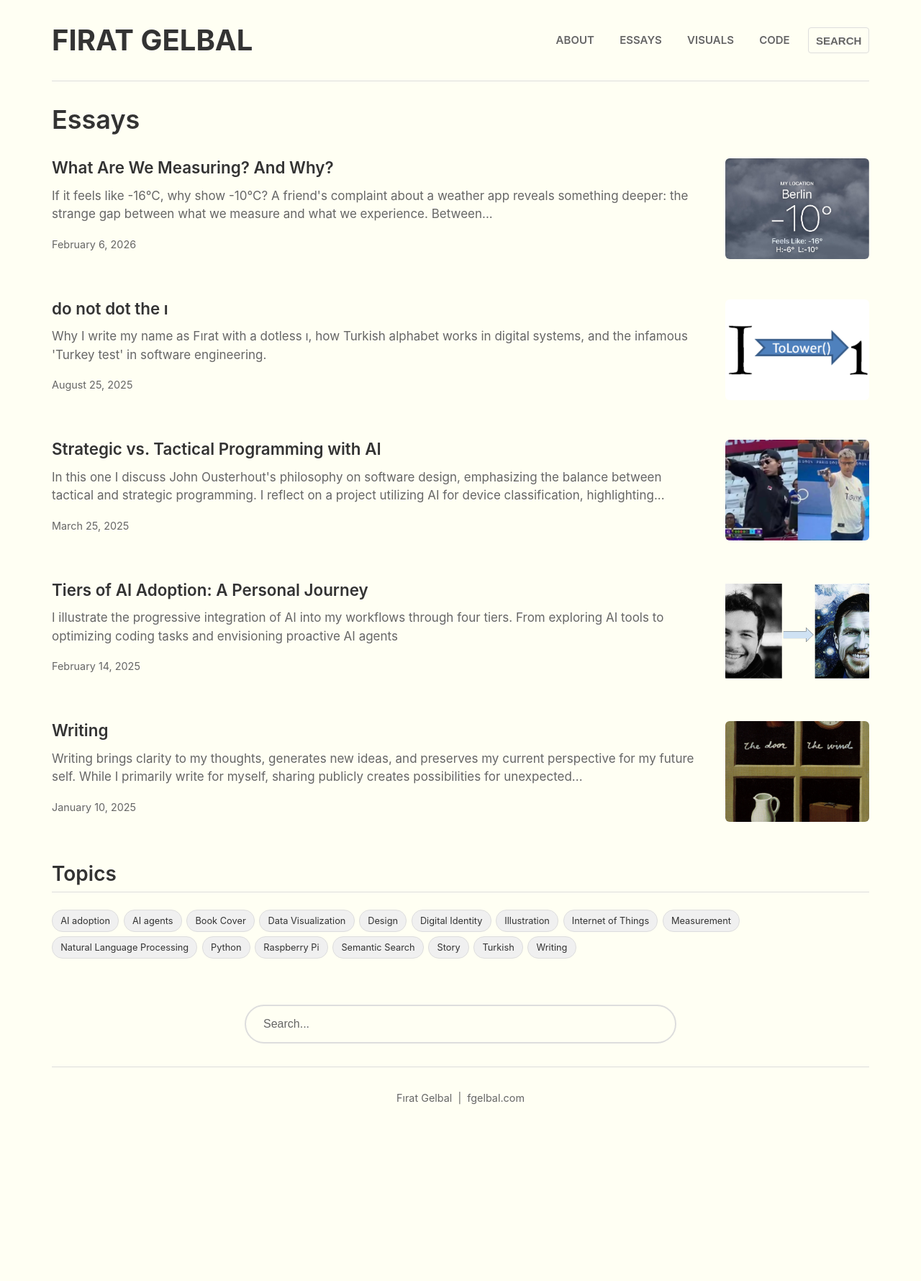
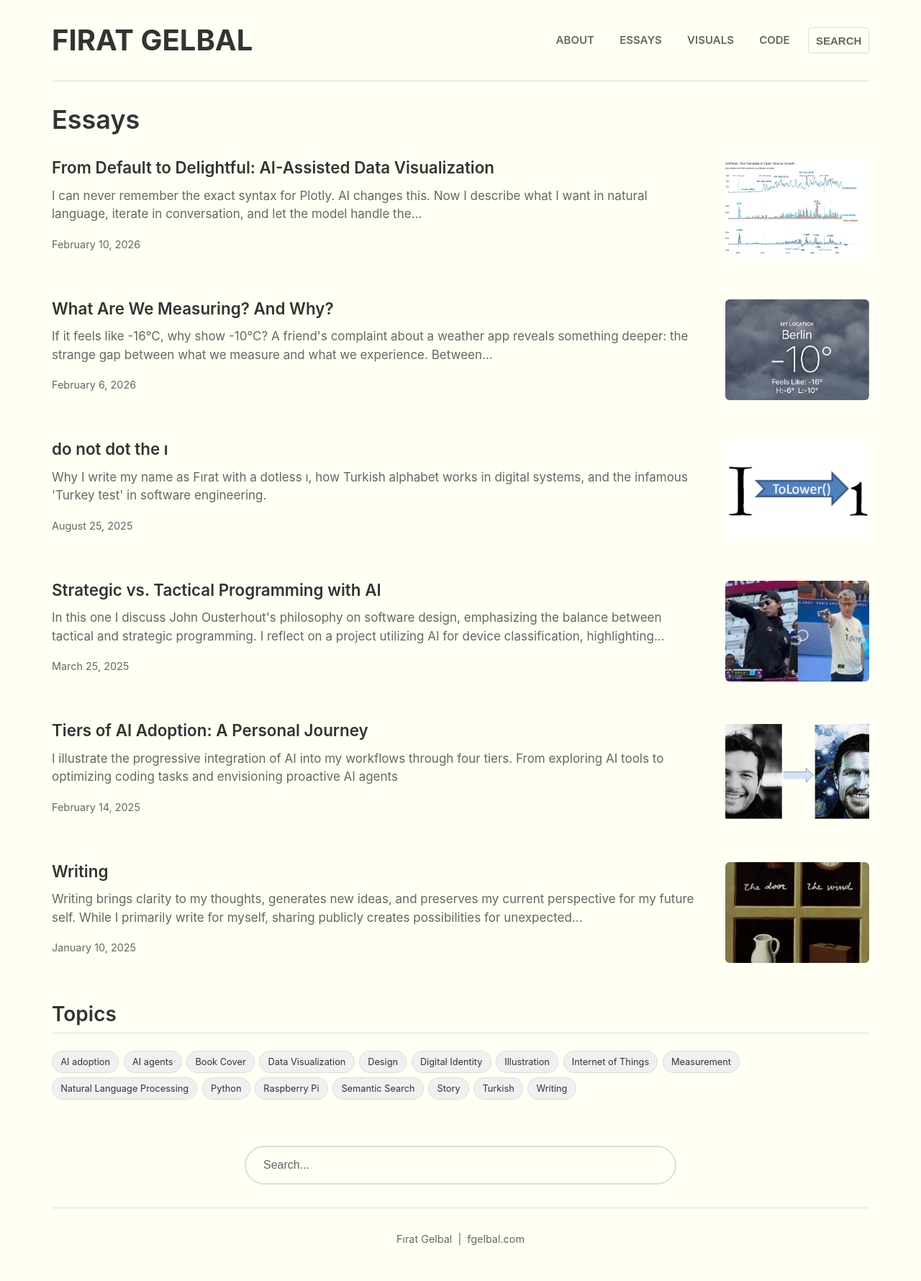
Before and after one commit to gelbal/gelbal.github.io, a Jekyll site: the page built from essays.html, in a window 1280 px wide. Shown: the whole page at 72% size. Built offline with Jekyll 4.4.1, drawn with Linux system fonts in a browser that asks for light colours; before the commit the page ends 1585 px from its top, so only the background shows below that; part of the change alters nothing that is shown.

Commit message:
Add new post: 'From Default to Delightful: AI-Assisted Data Visualization'
Co-Authored-By: Claude Opus 4.6 <noreply@anthropic.com>

```diff
--- /dev/null
+++ b/_posts/2026-02-10-from-default-to-delightful.md
@@ -0,0 +1,150 @@
+---
+title: "From Default to Delightful: AI-Assisted Data Visualization"
+thumbnail: "/assets/images/2026-02-10-from-default-to-delightful/evolution_iteration_5_storytelling.png"
+category: "essay"
+tags: ["latest", "Data Visualization", "AI agents"]
+date: 2026-02-10
+excerpt: "I can never remember the exact syntax for Plotly. AI changes this. Now I describe what I want in natural language, iterate in conversation, and let the model handle the boilerplate. Five prompts transformed default charts into a visual story of WordPress's 20-year evolution."
+---
+
+*This post was originally published at [data.blog](https://data.blog/2026/02/10/from-default-to-delightful-ai-assisted-data-visualization/).*
+
+<div style="display: flex; gap: 2rem; align-items: flex-start;">
+<div>
+<p>Default:</p>
+<img src="/assets/images/2026-02-10-from-default-to-delightful/evolution_iteration_1_defaults.png" alt="Default Plotly chart" style="width:100%;" />
+</div>
+<div>
+<p>Delightful:</p>
+<img src="/assets/images/2026-02-10-from-default-to-delightful/evolution_iteration_5_storytelling.png" alt="Delightful storytelling chart" style="width:100%;" />
+</div>
+</div>
+
+The same data. The same library. Five prompts and a couple of visualization principles transformed one into the other.
+
+* * *
+
+I can never remember the exact syntax for Plotly. Or Matplotlib. Or any other visualization library.
+
+That used to mean choosing between two poor options: wrestle with documentation, or settle for drag-and-drop tools that can't do what I actually want.
+
+AI changes this. Now I describe what I want in plain language, iterate through ideas in conversation, and let the model handle the boilerplate. I focus on the design while AI handles the API.
+
+This post walks through that process. I used [Claude](https://claude.ai/) and [Plotly](https://plotly.com/), but the approach works with any capable coding assistant visualization library. Starting from defaults and progressively applying data visualization best practices, all through natural language prompts. The complete code is [available on GitHub](https://github.com/gelbal/repo-history-analyze).
+
+The data is the [WordPress.org](https://wordpress.org/) open source project [code changes history](https://core.trac.wordpress.org/) (2003–2025), tracking contributors and lines of code changed.
+
+WordPress credits contributors via "Props" tags in commit messages—crediting not just committers, but reviewers, testers, bug reporters, and patch authors. "Contributors" means everyone credited via Props.
+
+## Iteration 0: Raw Weekly Data Won't Work
+
+Raw weekly data is useful for operational monitoring, but not so effective for storytelling. Single large commits create spikes. Holidays create gaps. The signal gets lost in noise.
+
+![Raw weekly data chart](/assets/images/2026-02-10-from-default-to-delightful/evolution_iteration_0_weekly.png)
+
+A 12-week rolling window smooths this noise, revealing sustained patterns rather than one-off events. Now we can see trends and tell a story.
+
+## Iteration 1: Plotly Defaults
+
+AI Prompt: "Create line charts showing contributors over time in one chart, and lines added and deleted in a second chart."
+
+This is what Plotly gives us out of the box.
+
+![Plotly defaults chart](/assets/images/2026-02-10-from-default-to-delightful/evolution_iteration_1_defaults.png)
+
+### What's wrong with the defaults?
+
+- No title.
+- Generic axis labels (just column names).
+- Cluttered background with dark gridlines.
+- Default colors don't tell a story.
+- Legend placement takes up space.
+- No context about what the data means.
+
+Let's improve this, step-by-step.
+
+## Iteration 2: Declutter and Structure
+
+AI Prompt: "Clean up these charts by removing visual clutter. Make the background white, reduce gridline prominence. Draw the charts in 2 rows instead of 2 columns, so the x-axis is shared."
+
+![Decluttered chart](/assets/images/2026-02-10-from-default-to-delightful/evolution_iteration_2_decluttered.png)
+
+### What has improved?
+
+- White background removes visual noise.
+- Subtle gridlines guide the eye without distraction.
+- Vertical stacking aligns time axes for easy comparison.
+- Shared x-axis makes temporal comparison intuitive.
+- Semantic colors: green for growth, red for removal. The metaphor is immediate. Previous defaults were misleading.
+
+Better. But still generic. Let's make it _WordPress_.
+
+## Iteration 3: WordPress Brand Colors, No Gridlines, Peak Annotations
+
+AI Prompt: "Apply official WordPress.org brand colors and remove gridlines completely for a cleaner look. Add inline annotations showing the peak number of contributors at key intervals so the viewer can see the growth trajectory without needing to trace to the y-axis."
+
+![WordPress brand colors chart](/assets/images/2026-02-10-from-default-to-delightful/evolution_iteration_3_brand_colors.png)
+
+### What has improved?
+
+- WordPress brand colors and typography create a visual identity.
+- Gridlines removed for a cleaner, less cluttered look.
+- Peak annotations with dates show growth trajectory. The reader can see exact values and timing.
+
+Now the chart communicates identity and trajectory. But there's a story hiding in the data that we haven't shown yet: what happens when code gets _deleted_?
+
+## Iteration 4: Add Net Growth Panel with Area Fills
+
+AI Prompt: "Add net code growth as a third panel. Use area fills to show magnitude more clearly. Add inline labels to all charts. Remove the legend. Left-align titles. Make all the text 50% larger."
+
+![Net growth panel chart](/assets/images/2026-02-10-from-default-to-delightful/evolution_iteration_4_net_growth.png)
+
+### What has improved?
+
+- Three panels show contributors, code churn, and net growth. Three dimensions of project health, visible at once.
+- Area fills show magnitude more clearly than lines alone. You _feel_ the difference between 50K lines and 200K lines.
+- Net growth panel shows when WordPress grew vs churned code. The dips below zero are _cleanup_. Major releases often trigger refactoring: paying down technical debt, removing deprecated code.
+- Inline labels replace the legend for a cleaner look.
+- The peaks tell a story: 2005 (+197K) marks WordPress 1.5's expansion, 2017 (-39K) shows post-release cleanup, and 2018 (+118K) is Gutenberg's arrival.
+
+We're close. The data is clear, the design is clean. But we're still showing _what happened_. Let's tell the reader _what it means_.
+
+## Iteration 5: Add Storytelling
+
+AI Prompt: "Transform this from a data display into a data story. Add a takeaway title that states the key insight. Remove chart titles since inline labels provide context. Add WordPress milestone annotations."
+
+![Storytelling chart](/assets/images/2026-02-10-from-default-to-delightful/evolution_iteration_5_storytelling.png)
+
+The title now tells something beyond being descriptive. The milestone annotations (WP 1.0, WP 2.0, Gutenberg) give readers orientation. We see a project's evolution, not just lines. The negative net growth periods are a healthy codebase breathing: expanding with new solutions, contracting with cleanup.
+
+That's the story. Here's how an open source project grows, matures, and sustains itself.
+
+### The Complete Transformation
+
+Compare Iteration 1 (Plotly defaults) with Iteration 5 (storytelling):
+
+| Aspect | Before | After |
+|--------|--------|-------|
+| Title | Generic subplot labels | Insight-driven headline |
+| Colors | Random defaults | WordPress brand palette |
+| Legend | External box | Inline labels at line ends |
+| Context | None | Milestone annotations |
+| Layout | Side-by-side | Vertically aligned, shared x-axis |
+| Chart titles | Generic | Removed (inline labels suffice) |
+| Message | "Here's data" | "Here's what the data means" |
+
+* * *
+
+The same data tells a different story when presented effectively.
+
+The barrier used to be _technical_: you needed to know library APIs, fight with positioning code, and remember obscure parameters. Now you describe what you want and iterate in conversation. The AI handles syntax; you handle meaning.
+
+This shifts the valuable skill. Memorizing `fig.update_layout()` parameters matters less. What matters more is _why_ to remove gridlines, _when_ to use area fills, and _how_ to write a takeaway title.
+
+Data visualization best practices haven't changed. But now anyone can apply them.
+
+* * *
+
+Built with [Claude](https://claude.ai/), [Plotly](https://plotly.com/), and [marimo](https://marimo.app). Full code and data pipeline can be found at [github.com/gelbal/repo-history-analyze](https://github.com/gelbal/repo-history-analyze).
+
+Thanks to [Shannon](https://gravatar.com/functionalrhyme) and [Jeffrey](https://gravatar.com/apartness) for the reviews and suggestions!
--- a/_sass/_layout.scss
+++ b/_sass/_layout.scss
@@ -456,6 +456,23 @@ section {
   }
 }
 
+// Tables in post content
+.post-content table {
+  width: 100%;
+  border-collapse: collapse;
+  margin: 2rem 0;
+
+  th, td {
+    padding: 0.75rem 1rem;
+    text-align: left;
+    border-bottom: 1px solid var(--border-color);
+  }
+
+  th {
+    font-weight: 600;
+  }
+}
+
 // Tags in posts
 .tag {
   background: var(--hover-background);
```
Also changed, not shown: assets/images/2026-02-10-from-default-to-delightful/evolution_iteration_0_weekly.png (added), assets/images/2026-02-10-from-default-to-delightful/evolution_iteration_1_defaults.png (added), assets/images/2026-02-10-from-default-to-delightful/evolution_iteration_2_decluttered.png (added), assets/images/2026-02-10-from-default-to-delightful/evolution_iteration_3_brand_colors.png (added), assets/images/2026-02-10-from-default-to-delightful/evolution_iteration_4_net_growth.png (added), assets/images/2026-02-10-from-default-to-delightful/evolution_iteration_5_storytelling.png (added).
